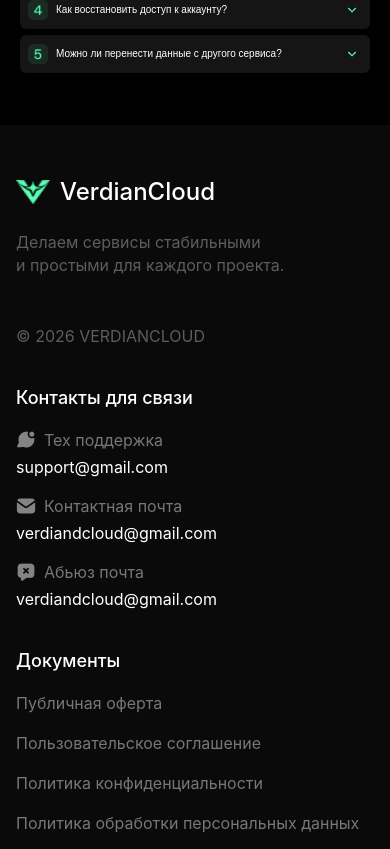
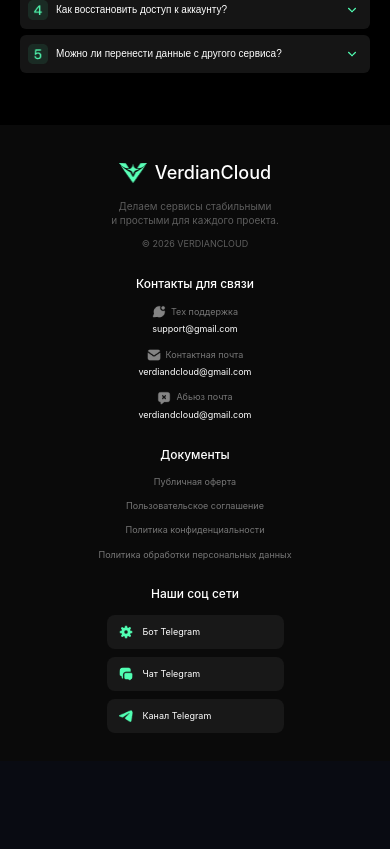
Before and after one commit to xJfour/project_verdian-cloud, a React (Vite) app: page / in a window 390 px wide. Shown: the part 4095-4944 px from the top of the page. After the commit the page ends 4856 px from the top, so only its background shows below. Built offline with nearby package versions, Linux system fonts and the light colour scheme.

Commit message:
rebuild mobile footer layout

```diff
--- a/src/components/Footer/Footer.scss
+++ b/src/components/Footer/Footer.scss
@@ -183,31 +183,116 @@
 @media (max-width: 700px) {
     .footer {
         min-height: auto;
-        padding: 50px 0;
+        padding: 34px 20px 28px;
     }
 
     .footer-container {
-        width: calc(100% - 32px);
-        grid-template-columns: 1fr;
-        gap: 40px;
+        width: 100%;
+        max-width: 335px;
+        min-height: 0;
+        display: flex;
+        flex-direction: column;
+        align-items: center;
+        gap: 27px;
+    }
+
+    .footer-brand,
+    .footer-column {
+        width: 100%;
+        min-height: 0;
+        text-align: center;
     }
 
     .footer-brand {
-        min-height: auto;
+        align-items: center;
+    }
+
+    .footer-logo {
+        justify-content: center;
+        min-height: 28px;
+        gap: 8px;
+    }
+
+    .footer-logo img {
+        width: 28px;
+        height: 28px;
+        flex-basis: 28px;
+    }
+
+    .footer-logo span {
+        font-size: 18px;
+    }
+
+    .footer-description {
+        margin-top: 12px;
+        font-size: 10px;
+        line-height: 1.4;
     }
 
     .footer-copyright {
-        margin-top: 50px;
+        margin-top: 12px;
+        font-size: 9px;
+    }
+
+    .footer-column h3 {
+        font-size: 12px;
     }
 
     .footer-contact-list,
     .footer-document-list,
     .footer-social-list {
-        margin-top: 22px;
+        align-items: center;
+        margin-top: 14px;
+    }
+
+    .footer-contact-list {
+        gap: 13px;
+    }
+
+    .footer-contact {
+        align-items: center;
+        gap: 5px;
+    }
+
+    .footer-contact-label {
+        justify-content: center;
+        gap: 5px;
+        font-size: 9px;
+    }
+
+    .footer-icon-slot,
+    .footer-social-icon {
+        width: 14px;
+        height: 14px;
+    }
+
+    .footer-contact a {
+        font-size: 9px;
+    }
+
+    .footer-document-list {
+        gap: 13px;
+    }
+
+    .footer-document-list a {
+        font-size: 9px;
+    }
+
+    .footer-social-list {
+        gap: 8px;
     }
 
     .footer-social-button {
-        width: 100%;
-        max-width: 177px;
+        width: 177px;
+        min-height: 34px;
+        padding: 0 12px;
+        justify-content: flex-start;
+        border-radius: 8px;
+        font-size: 9px;
+    }
+
+    .footer-social-icon {
+        width: 14px;
+        height: 14px;
     }
 }
```
